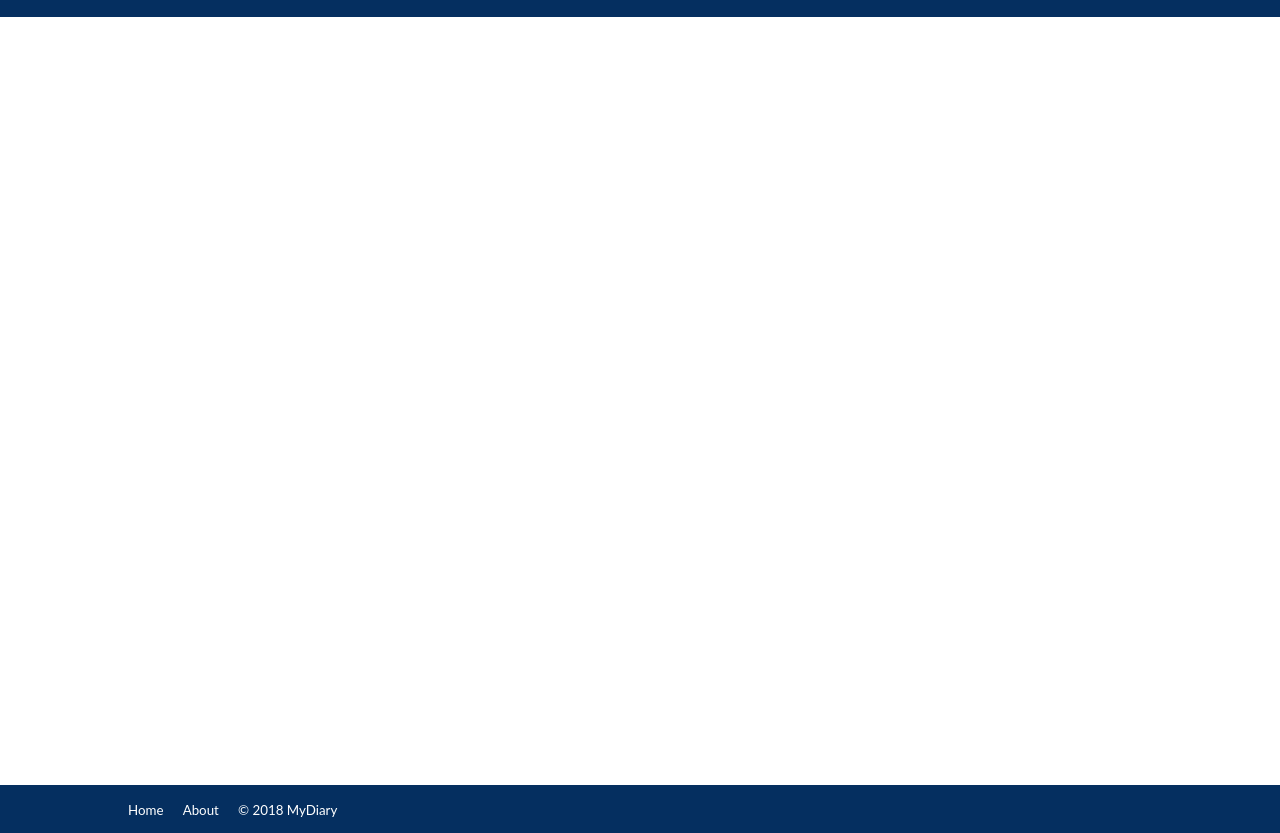
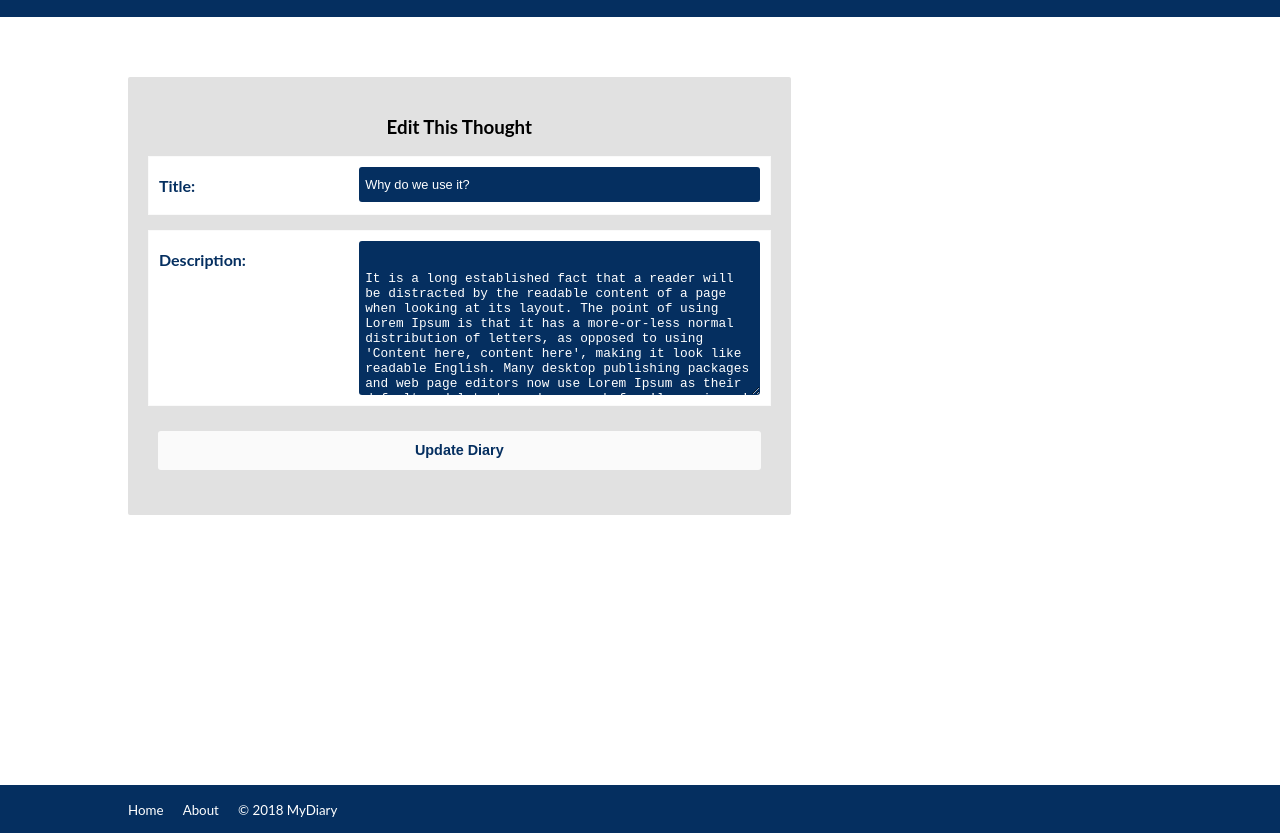
Before and after one commit to kampkelly/MyDiary, a plain HTML site: page UI/edit.html in a window 1280 px wide. Shown: the part 63-896 px from the top of the page. Drawn offline with Linux system fonts and the light colour scheme.

Commit message:
Add edit form to edit page
This will add the edit form section to edit.html file

```diff
--- a/UI/edit.html
+++ b/UI/edit.html
@@ -10,6 +10,8 @@
         <title>MyDiary</title>
         <link rel="stylesheet" href="stylesheets/global.css">
         <link rel="stylesheet" href="stylesheets/header.css">
+        <link rel="stylesheet" href="stylesheets/forms.css">
+        <link rel="stylesheet" href="stylesheets/add.css">
     </head>
     <body>
         <header>
@@ -54,7 +56,44 @@
         <!--main content -->
         <main>
             <div class="main container">
+                <div class="grid-container">
+                    <div class="col-4-6 col-6-6-xs col-6-6-md">
+                        <section id="add">
+                            <div class="white-forms text-center">
+                                <form class="add_form" id="add-form">
+                                    <h3 class="title text-center">Edit This Thought</h3>
+                                    <p class="danger-text form_error_text"><small></small></p>
+                                    <p class="success-text form_success_text"><small></small></p>
+                                    <div class="field grid-container">
+                                        <div class="col-2-6 col-6-6-md col-6-6-xs">
+                                            <label class="white-text">Title:</label>
+                                        </div>
+                                        <div class="col-4-6 col-6-6-md col-6-6-xs">
+                                            <input type="text" required="true" class="control-form" id="title" placeholder="Enter Title" autocomplete="title" value="Why do we use it?" />
+                                        </div>
+                                    </div>
+                                    <div class="field grid-container">
+                                        <div class="col-2-6 col-6-6-md col-6-6-xs">
+                                            <label class="white-text">Description:</label>
+                                        </div>
+                                        <div class="col-4-6 col-6-6-md col-6-6-xs">
+                                            <textarea class="control-form" id="description" required="true" placeholder="Enter Description" resize="no">It is a long established fact that a reader will be distracted by the readable content of a page when looking at its layout. The point of using Lorem Ipsum is that it has a more-or-less normal distribution of letters, as opposed to using 'Content here, content here', making it look like readable English. Many desktop publishing packages and web page editors now use Lorem Ipsum as their default model text, and a search for 'lorem ipsum' will uncover many web sites still in their infancy. Various versions have evolved over the years, sometimes by accident, sometimes on purpose (injected humour and the like).</textarea>
+                                        </div>
+                                    </div>
+                                    <div class="field grid-container">
+                                        <div class="col-2-6 col-6-6-md col-6-6-xs"></div>
+                                        <div class="col-6-6 col-6-6-md col-6-6-xs">
+                                            <button type="submit" class="submit-button button-primary" onclick="EditEntry()">Update Diary</button>
+                                        </div>
+                                    </div>
+                                </form>
+                            </div>
+                        </section>
+                    </div>
+                    <div class="col-2-6 col-6-6-xs col-6-6-md">
 
+                    </div>
+                </div>
             </div>
         </main>
         <!--main content -->
```
